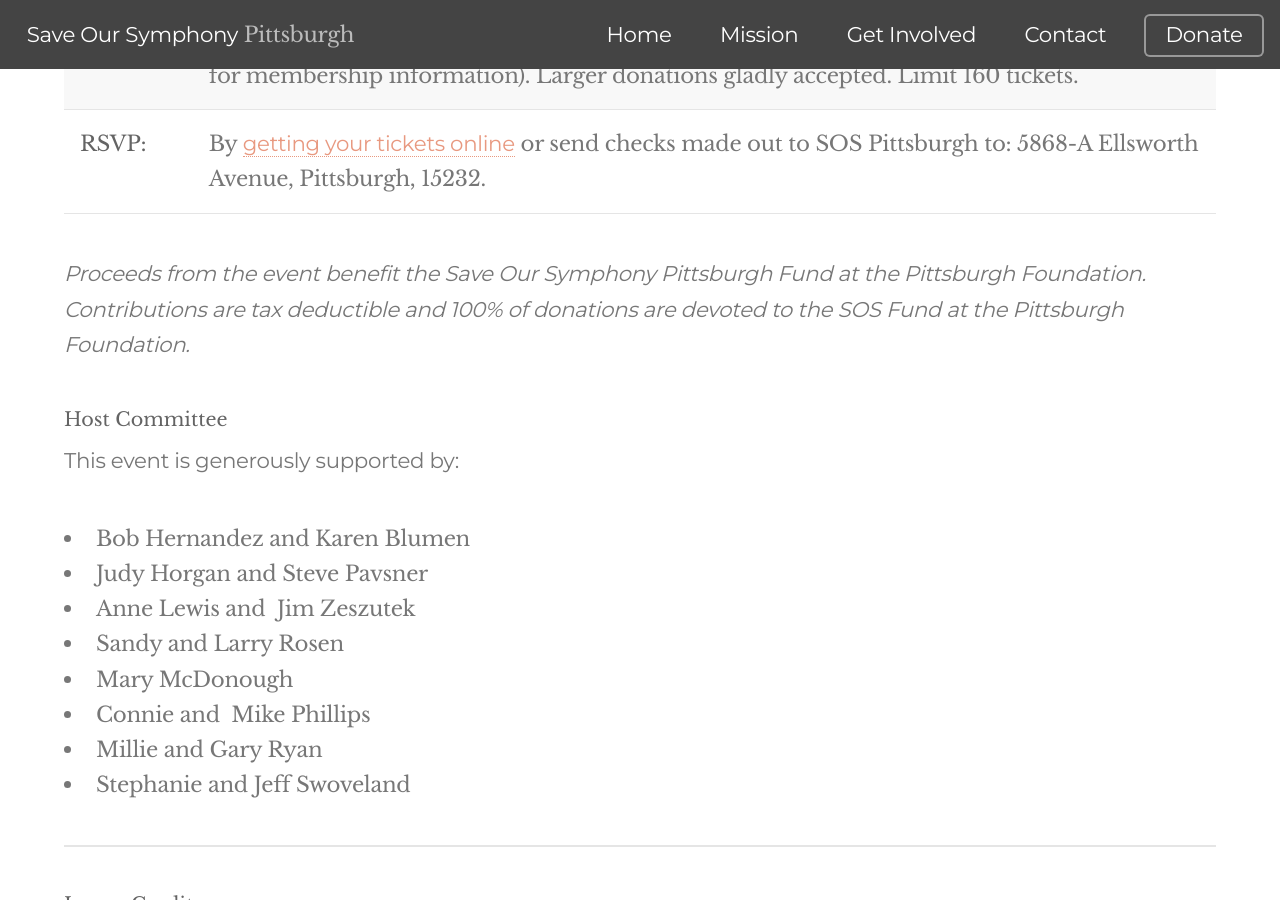
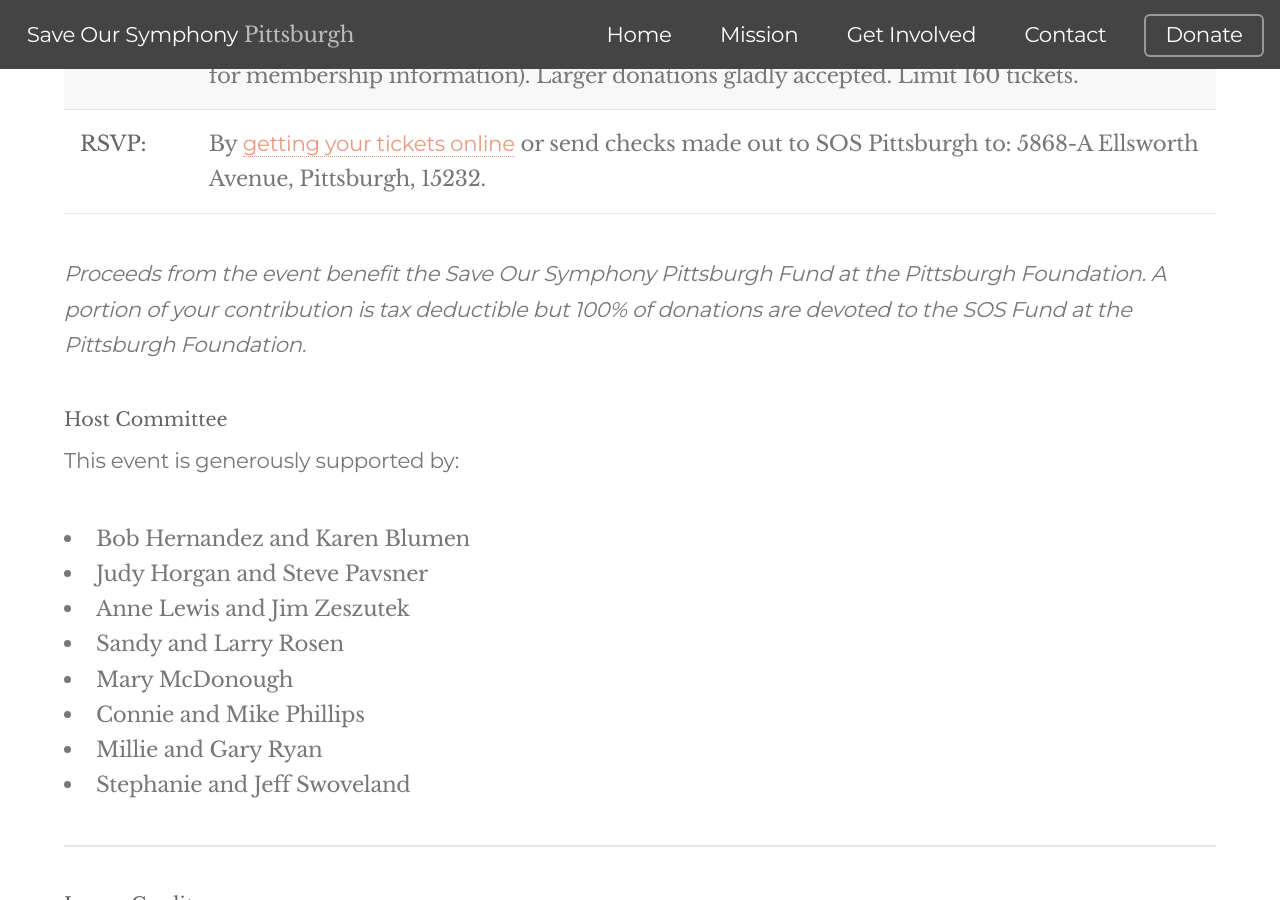
Before and after one commit to daraghbyrne/sospittsburgh, a Jekyll site: the page built from _posts/events/2018-05-03-frick.markdown, in a window 1280 px wide and 900 px high, scrolled down 2474 px. Built offline with Jekyll 4.4.1, drawn with Linux system fonts in a browser that asks for light colours; nearby versions of some CDN libraries; some of the changed text lies outside the part shown.

Commit message:
typo complement

```diff
--- a/_posts/events/2018-05-03-frick.markdown
+++ b/_posts/events/2018-05-03-frick.markdown
@@ -45,8 +45,7 @@
 | __COST:__  | __Minimum donation:__ $100 Frick Museum members; $115 Non-members (call 412-342-4086 for membership information). Larger donations gladly accepted. Limit 160 tickets. |
 | __RSVP:__  | By [getting your tickets online](https://squareup.com/store/save-our-symphony-pittsburgh) or send checks made out to SOS Pittsburgh to: 5868-A Ellsworth Avenue, Pittsburgh, 15232. |
 
-_Proceeds from the event benefit the Save Our Symphony Pittsburgh Fund at the Pittsburgh Foundation.  Contributions are tax deductible and 100% of donations are devoted to the SOS Fund at the Pittsburgh Foundation._
-
+_Proceeds from the event benefit the Save Our Symphony Pittsburgh Fund at the Pittsburgh Foundation. A portion of your contribution is tax deductible but 100% of donations are devoted to the SOS Fund at the Pittsburgh Foundation._
 
 ##### __Host Committee__
 
@@ -54,10 +53,10 @@
 
 - Bob Hernandez and Karen Blumen
 - Judy Horgan and Steve Pavsner
-- Anne Lewis and  Jim Zeszutek
+- Anne Lewis and Jim Zeszutek
 - Sandy and Larry Rosen
 - Mary McDonough
-- Connie and  Mike Phillips
+- Connie and Mike Phillips
 - Millie and Gary Ryan
 - Stephanie and Jeff Swoveland
 
```
Also changed, not shown: other parts of _posts/events/2018-05-03-frick.markdown (+1 -1 lines).
